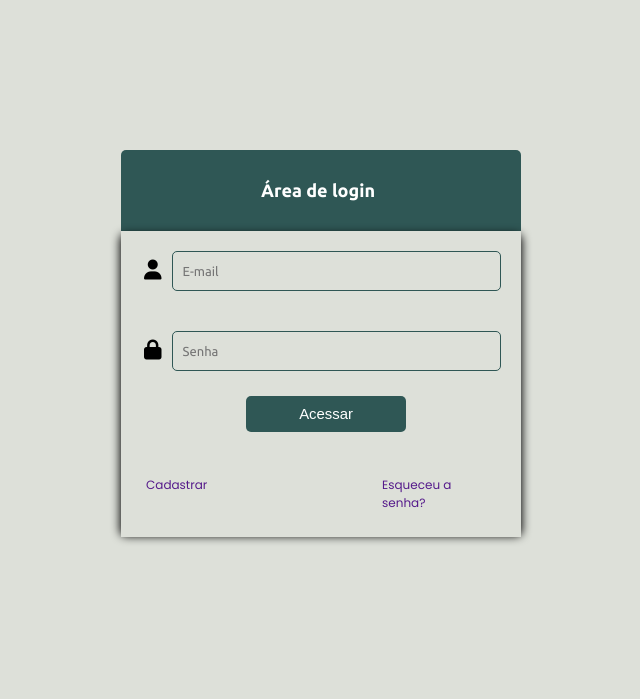
After one commit to johnqueiroz/PHP, a PHP site: page /HTML/login.html in a window 1280 px wide. The commit adds this page. Shown: the top 699 px of the page, without its empty margins (359-999 px from the left). Run offline with PHP 8.4, Linux system fonts and the light colour scheme.

Commit message:
Página de login criada.

```diff
--- a/CSS/style-continuacao-cadastro-aposentado.css
+++ b/CSS/style-continuacao-cadastro-aposentado.css
@@ -132,7 +132,6 @@
 }
 
 
-
 @media screen and (max-width: 1330px) {
     .form-image {
         display: none;
--- /dev/null
+++ b/CSS/style-login.css
@@ -0,0 +1,122 @@
+@import url('https://fonts.googleapis.com/css2?family=Poppins:wght@400;500;600;700&family=Ubuntu:wght@400;500;700&display=swap');
+
+
+:root{
+    --main-color: rgb(255, 255, 255);
+    --site-color: black;
+    --active-color: #2f5755;
+    --first-color: #698eec;
+    --second-color: #385ec0;
+    --third-color: #fff;
+    --forth-color: #ed9c28;
+    --fifth-color: #dde0d9;
+    --border-hover: #0f9921f1;
+}
+
+*{
+    background-color: var(--fifth-color);
+    margin: 0;
+    padding: 0;
+    box-sizing: border-box;
+    text-decoration: none;
+}
+
+.form-area{
+    margin: 150px 480px;
+    width: 400px;
+    height: 400px;
+
+    outline: none;
+}
+
+.title{
+    padding: 30px;
+    background-color: var(--active-color);
+    font-weight: bold;
+    color: var(--third-color);
+    font-size: large;
+    padding-left: 140px;
+    font-family: 'Ubuntu', 'sans-serif';
+    border-radius: 5px 5px 0px 0px;
+}
+
+.form{
+    background-color: var(--fifth-color);
+    border-radius: 5px;
+    box-shadow: 0px 4px 10px 1px rgba(0, 0, 0, 1);
+    height: 300px;
+}
+
+.campos{
+    display: flex;
+    height: 80px;
+    width: 100%;
+    padding: 20px;
+}
+
+.campos input{
+    height: 100%;
+    width: 100%;
+    padding-left: 10px;
+    outline: none;
+    border-radius: 5px;
+    border: 1px solid var(--active-color);
+    font-size: 13px;
+    font-family: 'Ubuntu', 'sans-serif';
+}
+
+.campos input:hover{
+    border: 1px solid var(--border-hover);
+
+}
+
+.campos i{
+    padding: 18px 10px 0px 3px;
+
+}
+
+.button{
+    width: 100%;
+    height: 50px;
+    padding:5px 160px;
+
+}
+
+.button-content{
+    width: 200%;
+    margin-left: -35px;
+    border: none;
+    background-color: var(--active-color);
+    padding: 0.62rem;
+    border-radius: 5px;
+    cursor: pointer;
+    text-decoration: none;
+    font-size: 0.93rem;
+    font-weight: 500;
+    color: #fff;
+
+}
+
+.button-content:hover{
+    background-color: var(--border-hover);
+}
+
+.rodape{
+    padding-top: 10px;
+    display: flex;
+    font-family: 'Poppins', 'Ubuntu';
+    font-size: 12px;
+}
+
+.foot-page-left{
+ padding: 25px 25px;
+ width: 50%;
+}
+
+
+.foot-page-right{
+    padding: 25px;
+    padding-left: 61px;
+    width: 50%;
+
+   }
--- /dev/null
+++ b/HTML/login.html
@@ -0,0 +1,47 @@
+<!DOCTYPE html>
+<html lang="pt-br">
+<head>
+    <meta charset="UTF-8">
+    <meta http-equiv="X-UA-Compatible" content="IE=edge">
+    <meta name="viewport" content="width=device-width, initial-scale=1.0">
+    <link rel="stylesheet" href="../CSS/style-login.css">
+    <link rel="shortcut icon" href="../images/favicon.ico">
+    <link rel="stylesheet" href="https://cdnjs.cloudflare.com/ajax/libs/font-awesome/6.4.0/css/all.min.css">
+    <title>Área de login</title>
+</head>
+<body>
+
+    <div class="form-area">
+        <p class="title">Área de login</p>
+        <form action="index.html" class="form">
+
+            <div class="campos">
+                <i class="fa-solid fa-user fa-lg"></i>
+                <input type="text" name="email" id="" placeholder="E-mail">
+            </div>
+
+            <div class="campos">
+                <i class="fa-solid fa-lock fa-lg"></i>
+                <input type="password" name="senha" id="senha" placeholder="Senha">
+            </div>
+
+            <div class="button">
+                <button class="button-content">Acessar</button>
+            </div>
+
+            <div class="rodape">
+                <div class="foot-page-left">
+                    <a href="">Cadastrar</a>
+                </div>
+
+                <div class="foot-page-right">
+                    <a href="">Esqueceu a senha?</a>
+                </div>
+            </div>
+        </form>
+
+
+    </div>
+
+</body>
+</html>
```
Also changed, not shown: CSS/style-index.css (+5 -3 lines).
